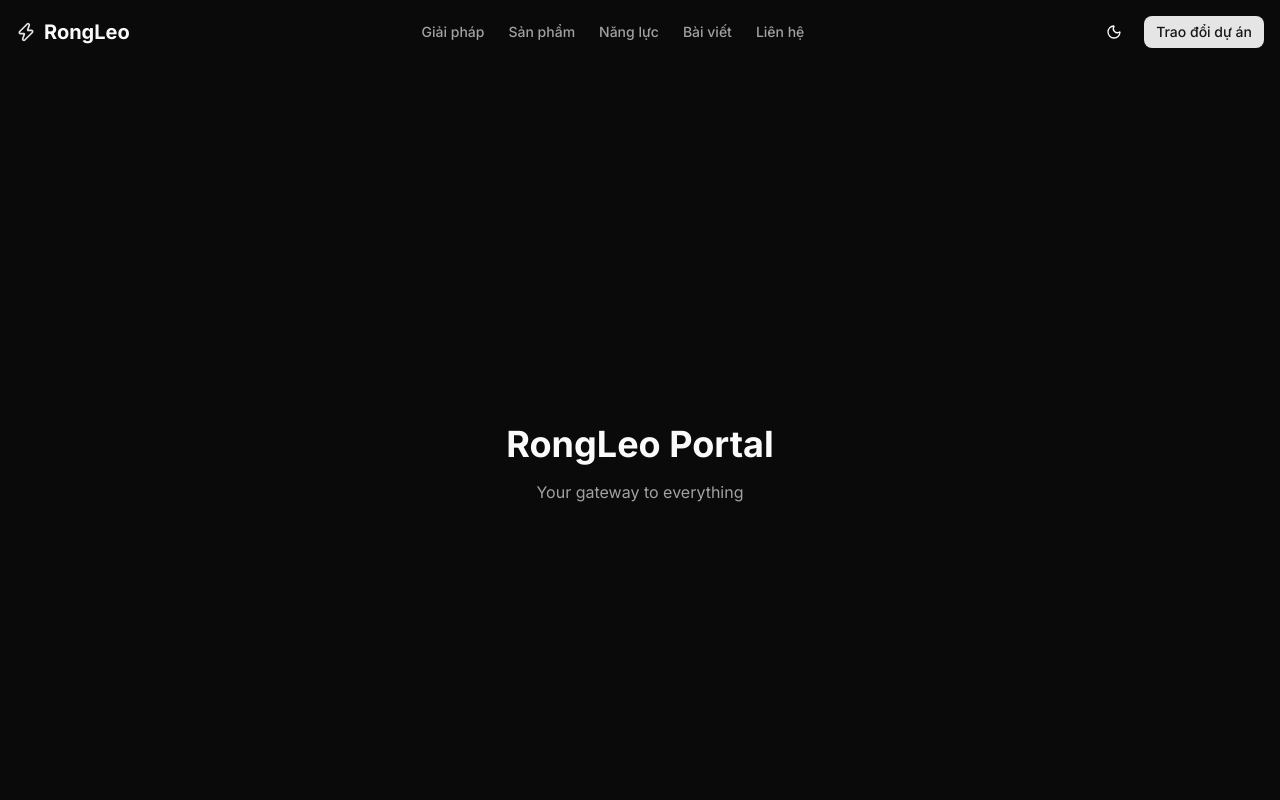
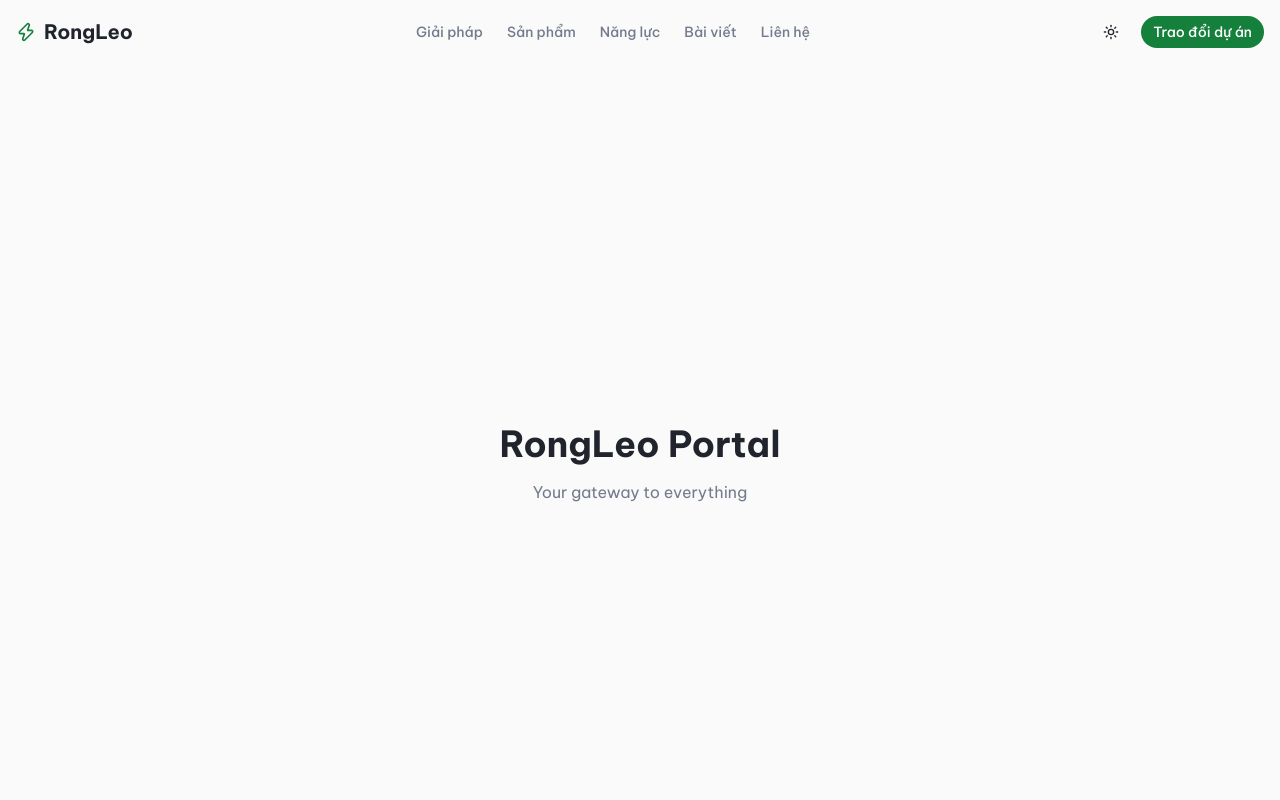
Before and after one commit to pmn88ai/rongleo-portal-website, a Next.js app: page / in a window 1280 px wide. Shown: the top 800 px of the page. Built offline with nearby package versions, Linux system fonts and the light colour scheme.

Commit message:
task: TASK-045B2 Add 3-theme system with HSL CSS variables and next-themes

```diff
--- a/src/app/globals.css
+++ b/src/app/globals.css
@@ -2,129 +2,118 @@
 @import "tw-animate-css";
 @import "shadcn/tailwind.css";
 
-@custom-variant dark (&:is(.dark *));
+@custom-variant dark (&:where([data-theme="dark"], [data-theme="dark"] *));
 
 @theme inline {
-  --color-background: var(--background);
-  --color-foreground: var(--foreground);
-  --font-sans: var(--font-inter);
+  --color-background: hsl(var(--background));
+  --color-foreground: hsl(var(--foreground));
+  --font-sans: var(--font-be-vietnam), var(--font-inter), system-ui, sans-serif;
   --font-mono: var(--font-inter);
   --font-heading: var(--font-be-vietnam);
-  --color-sidebar-ring: var(--sidebar-ring);
-  --color-sidebar-border: var(--sidebar-border);
-  --color-sidebar-accent-foreground: var(--sidebar-accent-foreground);
-  --color-sidebar-accent: var(--sidebar-accent);
-  --color-sidebar-primary-foreground: var(--sidebar-primary-foreground);
-  --color-sidebar-primary: var(--sidebar-primary);
-  --color-sidebar-foreground: var(--sidebar-foreground);
-  --color-sidebar: var(--sidebar);
-  --color-chart-5: var(--chart-5);
-  --color-chart-4: var(--chart-4);
-  --color-chart-3: var(--chart-3);
-  --color-chart-2: var(--chart-2);
-  --color-chart-1: var(--chart-1);
-  --color-ring: var(--ring);
-  --color-input: var(--input);
-  --color-border: var(--border);
-  --color-destructive: var(--destructive);
-  --color-accent-foreground: var(--accent-foreground);
-  --color-accent: var(--accent);
-  --color-muted-foreground: var(--muted-foreground);
-  --color-muted: var(--muted);
-  --color-secondary-foreground: var(--secondary-foreground);
-  --color-secondary: var(--secondary);
-  --color-primary-foreground: var(--primary-foreground);
-  --color-primary: var(--primary);
-  --color-popover-foreground: var(--popover-foreground);
-  --color-popover: var(--popover);
-  --color-card-foreground: var(--card-foreground);
-  --color-card: var(--card);
-  --radius-sm: calc(var(--radius) * 0.6);
-  --radius-md: calc(var(--radius) * 0.8);
+  --color-card: hsl(var(--card));
+  --color-card-foreground: hsl(var(--card-foreground));
+  --color-popover: hsl(var(--popover));
+  --color-popover-foreground: hsl(var(--popover-foreground));
+  --color-primary: hsl(var(--primary));
+  --color-primary-foreground: hsl(var(--primary-foreground));
+  --color-secondary: hsl(var(--secondary));
+  --color-secondary-foreground: hsl(var(--secondary-foreground));
+  --color-muted: hsl(var(--muted));
+  --color-muted-foreground: hsl(var(--muted-foreground));
+  --color-accent: hsl(var(--accent));
+  --color-accent-foreground: hsl(var(--accent-foreground));
+  --color-destructive: hsl(var(--destructive));
+  --color-border: hsl(var(--border));
+  --color-input: hsl(var(--input));
+  --color-ring: hsl(var(--ring));
+  --radius-sm: calc(var(--radius) - 8px);
+  --radius-md: calc(var(--radius) - 4px);
   --radius-lg: var(--radius);
-  --radius-xl: calc(var(--radius) * 1.4);
-  --radius-2xl: calc(var(--radius) * 1.8);
-  --radius-3xl: calc(var(--radius) * 2.2);
-  --radius-4xl: calc(var(--radius) * 2.6);
+  --radius-xl: calc(var(--radius) + 4px);
 }
 
-:root {
-  --background: oklch(1 0 0);
-  --foreground: oklch(0.145 0 0);
-  --card: oklch(1 0 0);
-  --card-foreground: oklch(0.145 0 0);
-  --popover: oklch(1 0 0);
-  --popover-foreground: oklch(0.145 0 0);
-  --primary: oklch(0.205 0 0);
-  --primary-foreground: oklch(0.985 0 0);
-  --secondary: oklch(0.97 0 0);
-  --secondary-foreground: oklch(0.205 0 0);
-  --muted: oklch(0.97 0 0);
-  --muted-foreground: oklch(0.556 0 0);
-  --accent: oklch(0.97 0 0);
-  --accent-foreground: oklch(0.205 0 0);
-  --destructive: oklch(0.577 0.245 27.325);
-  --border: oklch(0.922 0 0);
-  --input: oklch(0.922 0 0);
-  --ring: oklch(0.708 0 0);
-  --chart-1: oklch(0.87 0 0);
-  --chart-2: oklch(0.556 0 0);
-  --chart-3: oklch(0.439 0 0);
-  --chart-4: oklch(0.371 0 0);
-  --chart-5: oklch(0.269 0 0);
-  --radius: 0.625rem;
-  --sidebar: oklch(0.985 0 0);
-  --sidebar-foreground: oklch(0.145 0 0);
-  --sidebar-primary: oklch(0.205 0 0);
-  --sidebar-primary-foreground: oklch(0.985 0 0);
-  --sidebar-accent: oklch(0.97 0 0);
-  --sidebar-accent-foreground: oklch(0.205 0 0);
-  --sidebar-border: oklch(0.922 0 0);
-  --sidebar-ring: oklch(0.708 0 0);
+/* ============ LIGHT THEME ============ */
+:root,
+[data-theme="light"] {
+  --background: 0 0% 98%;
+  --foreground: 220 15% 15%;
+  --card: 0 0% 100%;
+  --card-foreground: 220 15% 15%;
+  --popover: 0 0% 100%;
+  --popover-foreground: 220 15% 15%;
+  --primary: 142 72% 29%;
+  --primary-foreground: 0 0% 100%;
+  --secondary: 220 15% 94%;
+  --secondary-foreground: 220 15% 20%;
+  --muted: 220 15% 94%;
+  --muted-foreground: 220 10% 50%;
+  --accent: 142 72% 29%;
+  --accent-foreground: 0 0% 100%;
+  --destructive: 0 84% 60%;
+  --border: 220 13% 88%;
+  --input: 220 13% 88%;
+  --ring: 142 72% 29%;
+  --radius: 1.25rem;
 }
 
-.dark {
-  --background: oklch(0.145 0 0);
-  --foreground: oklch(0.985 0 0);
-  --card: oklch(0.205 0 0);
-  --card-foreground: oklch(0.985 0 0);
-  --popover: oklch(0.205 0 0);
-  --popover-foreground: oklch(0.985 0 0);
-  --primary: oklch(0.922 0 0);
-  --primary-foreground: oklch(0.205 0 0);
-  --secondary: oklch(0.269 0 0);
-  --secondary-foreground: oklch(0.985 0 0);
-  --muted: oklch(0.269 0 0);
-  --muted-foreground: oklch(0.708 0 0);
-  --accent: oklch(0.269 0 0);
-  --accent-foreground: oklch(0.985 0 0);
-  --destructive: oklch(0.704 0.191 22.216);
-  --border: oklch(1 0 0 / 10%);
-  --input: oklch(1 0 0 / 15%);
-  --ring: oklch(0.556 0 0);
-  --chart-1: oklch(0.87 0 0);
-  --chart-2: oklch(0.556 0 0);
-  --chart-3: oklch(0.439 0 0);
-  --chart-4: oklch(0.371 0 0);
-  --chart-5: oklch(0.269 0 0);
-  --sidebar: oklch(0.205 0 0);
-  --sidebar-foreground: oklch(0.985 0 0);
-  --sidebar-primary: oklch(0.488 0.243 264.376);
-  --sidebar-primary-foreground: oklch(0.985 0 0);
-  --sidebar-accent: oklch(0.269 0 0);
-  --sidebar-accent-foreground: oklch(0.985 0 0);
-  --sidebar-border: oklch(1 0 0 / 10%);
-  --sidebar-ring: oklch(0.556 0 0);
+/* ============ DARK THEME ============ */
+[data-theme="dark"] {
+  --background: 222 47% 8%;
+  --foreground: 215 20% 85%;
+  --card: 222 40% 12%;
+  --card-foreground: 215 20% 85%;
+  --popover: 222 40% 12%;
+  --popover-foreground: 215 20% 85%;
+  --primary: 180 60% 50%;
+  --primary-foreground: 222 47% 8%;
+  --secondary: 222 30% 18%;
+  --secondary-foreground: 215 20% 80%;
+  --muted: 222 30% 18%;
+  --muted-foreground: 215 15% 55%;
+  --accent: 180 60% 50%;
+  --accent-foreground: 222 47% 8%;
+  --destructive: 0 62% 50%;
+  --border: 222 25% 20%;
+  --input: 222 25% 20%;
+  --ring: 180 60% 50%;
+  --radius: 1.25rem;
+}
+
+/* ============ LUXURY THEME ============ */
+[data-theme="luxury"] {
+  --background: 0 0% 6%;
+  --foreground: 45 25% 90%;
+  --card: 0 0% 10%;
+  --card-foreground: 45 25% 90%;
+  --popover: 0 0% 10%;
+  --popover-foreground: 45 25% 90%;
+  --primary: 43 74% 58%;
+  --primary-foreground: 0 0% 8%;
+  --secondary: 0 0% 14%;
+  --secondary-foreground: 45 20% 80%;
+  --muted: 0 0% 14%;
+  --muted-foreground: 45 15% 55%;
+  --accent: 43 74% 58%;
+  --accent-foreground: 0 0% 8%;
+  --destructive: 0 50% 40%;
+  --border: 0 0% 18%;
+  --input: 0 0% 18%;
+  --ring: 43 74% 58%;
+  --radius: 1.25rem;
+}
+
+/* Luxury: ring vàng đặc biệt cho button + focus */
+[data-theme="luxury"] .btn-primary,
+[data-theme="luxury"] button[data-variant="default"] {
+  box-shadow: 0 0 0 1px hsl(43 74% 58% / 0.3);
 }
 
 @layer base {
   * {
-    @apply border-border outline-ring/50;
+    border-color: hsl(var(--border));
   }
   body {
-    @apply bg-background text-foreground;
-  }
-  html {
-    @apply font-sans;
+    background-color: hsl(var(--background));
+    color: hsl(var(--foreground));
   }
 }
--- a/src/components/providers/ThemeProvider.tsx
+++ b/src/components/providers/ThemeProvider.tsx
@@ -5,10 +5,11 @@ import { ThemeProvider as NextThemesProvider } from 'next-themes'
 export function ThemeProvider({ children }: { children: React.ReactNode }) {
   return (
     <NextThemesProvider
-      attribute="class"
-      defaultTheme="dark"
-      enableSystem
-      disableTransitionOnChange
+      attribute="data-theme"
+      defaultTheme="light"
+      themes={['light', 'dark', 'luxury']}
+      enableSystem={false}
+      storageKey="rongleo-theme"
     >
       {children}
     </NextThemesProvider>
```
Also changed, not shown: 2 other files (tests, documents, lock files or other folders).
